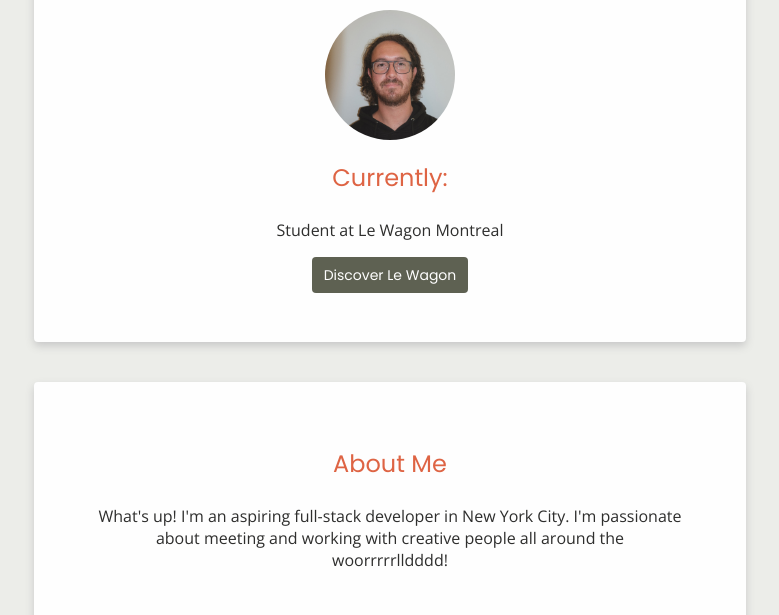
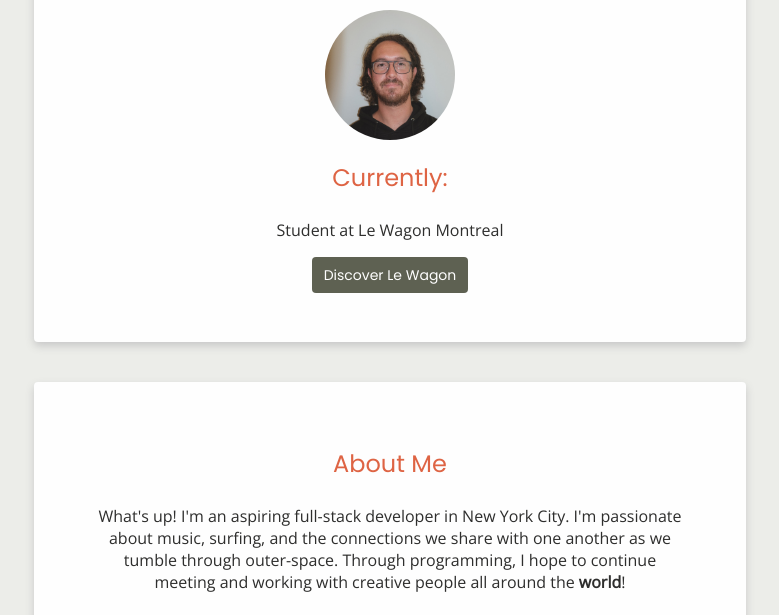
Before and after one commit to ctboyle6/profile, a plain HTML site: page index.html in a window 1280 px wide. Shown: the part 185-800 px from the top of the page, without its empty margins (250-1029 px from the left). Drawn offline with nearby package versions, Linux system fonts and the light colour scheme.

Commit message:
updated About Me paragraph

```diff
--- a/index.html
+++ b/index.html
@@ -21,7 +21,7 @@
 
     <div class="card-block">
       <h2>About Me</h2>
-        <p>What's up! I'm an aspiring full-stack developer in New York City. I'm passionate about meeting and working with creative people all around the woorrrrrlldddd!</p>
+        <p>What's up! I'm an aspiring full-stack developer in New York City. I'm passionate about music, surfing, and the connections we share with one another as we tumble through outer-space. Through programming, I hope to continue meeting and working with creative people all around the <strong>world</strong>!</p>
     </div>
 
     <div class="card-block">
```
